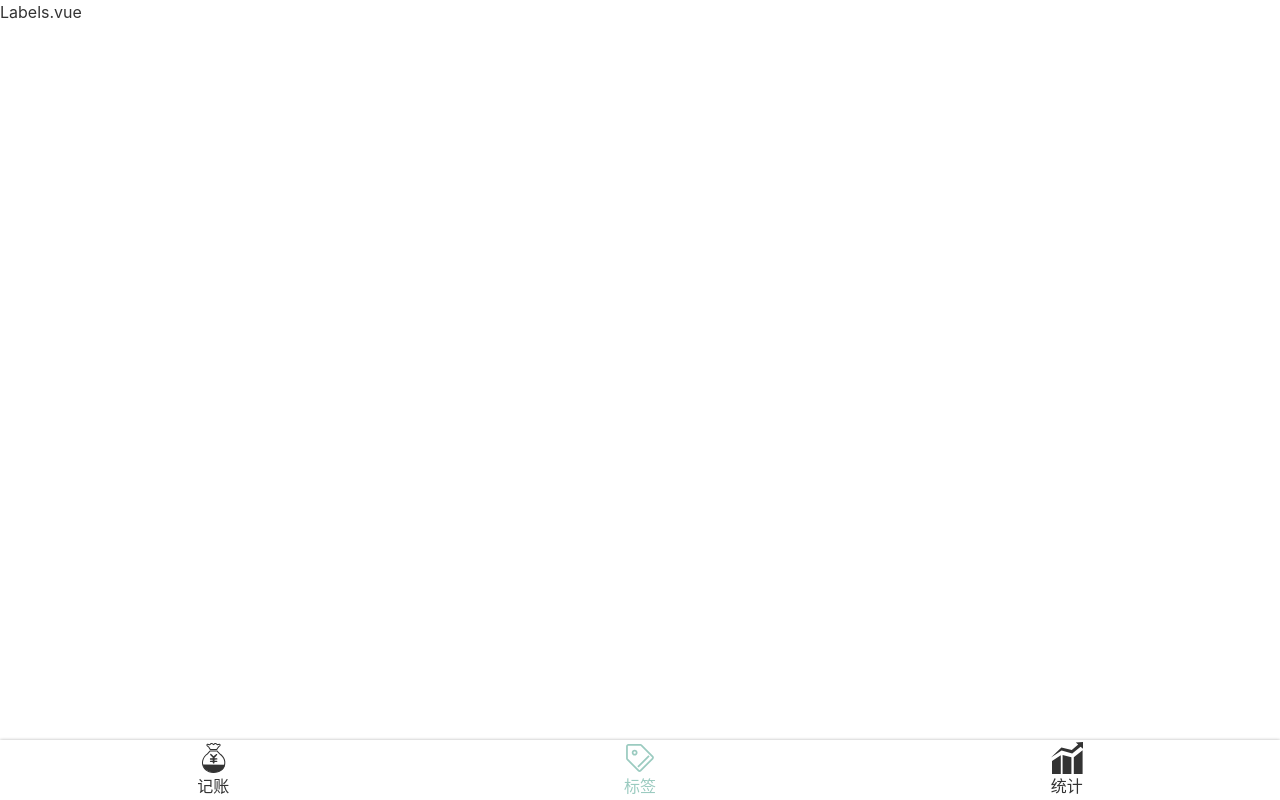
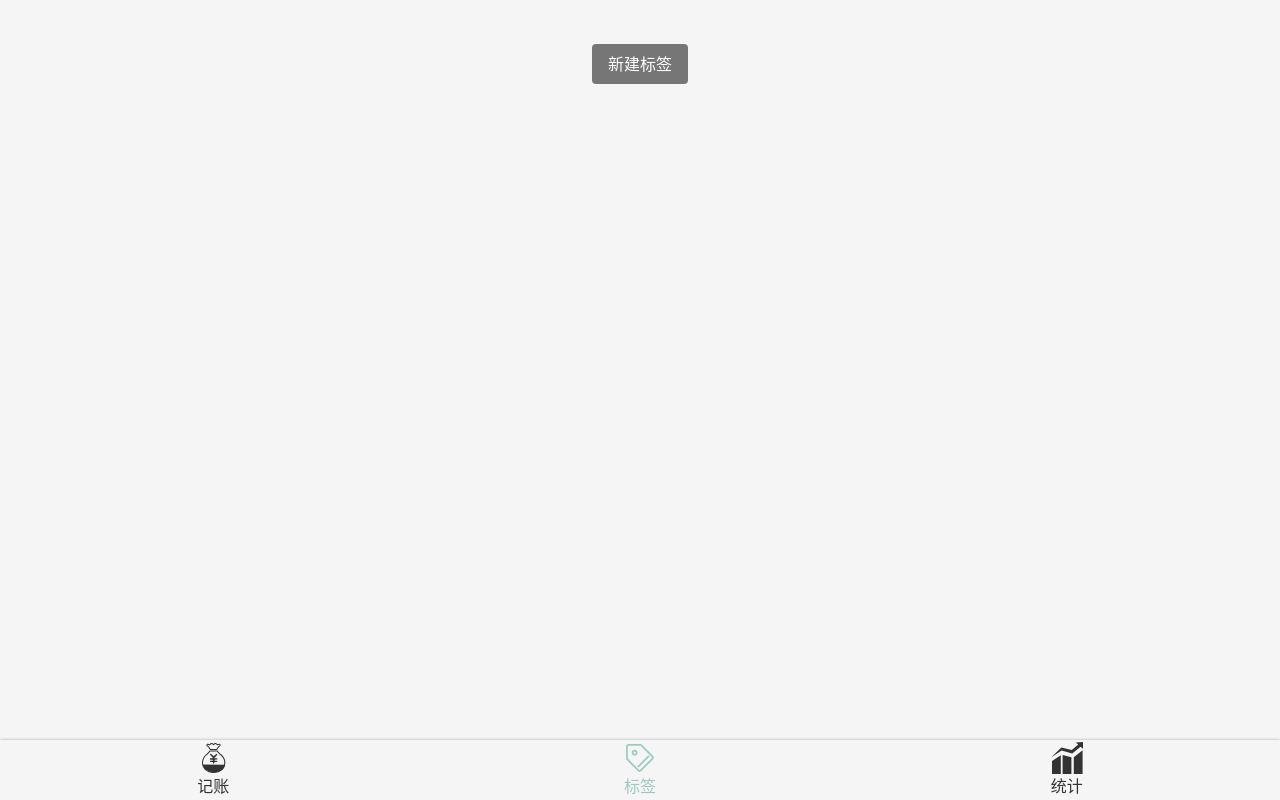
Before and after one commit to YYP-Allen/mipocket, a Vue app: page /#/labels in a window 1280 px wide. Built offline with nearby package versions, Linux system fonts and the light colour scheme.

Commit message:
展示与创建标签

```diff
--- a/src/App.vue
+++ b/src/App.vue
@@ -14,5 +14,6 @@
     line-height: 1.5;
     font-size: 16px;
     font-family: $font-hei;
+    background: #f5f5f5;
   }
 </style>
--- a/src/model.ts
+++ b/src/models/recordListModel.ts
@@ -1,5 +1,5 @@
 const localStorageKeyName = 'recordList';
-const model = {
+const recordListModel = {
   clone(data: RecordItem[] | RecordItem) {
     return JSON.parse(JSON.stringify(data));
   },
@@ -10,4 +10,4 @@
     return window.localStorage.setItem(localStorageKeyName, JSON.stringify(data));
   }
 };
-export default model;
+export default recordListModel;
--- /dev/null
+++ b/src/models/tagListModel.ts
@@ -0,0 +1,24 @@
+const localStorageKeyName = 'tagList';
+type TagListModel = {
+  data: string[]
+  fetch: () => string[]
+  create: (name: string) => 'success' | 'duplicated' // 联合类型
+  save: () => void
+}
+const tagListModel: TagListModel = {
+  data: [],
+  fetch() {
+    this.data = JSON.parse(window.localStorage.getItem(localStorageKeyName) || '[]');
+    return this.data;
+  },
+  save() {
+    return window.localStorage.setItem(localStorageKeyName, JSON.stringify(this.data));
+  },
+  create(name: string) {
+    if(this.data.indexOf(name) > 0) { return 'duplicated'}
+    this.data.push(name);
+    this.save();
+    return 'success';
+  }
+};
+export default tagListModel;
--- a/src/views/Labels.vue
+++ b/src/views/Labels.vue
@@ -1,13 +1,72 @@
 <template>
   <div>
     <Layout>
-      <p>Labels.vue</p>
+      <ol class="tags">
+        <li v-for="tag in tags" :keys="tag">
+          <span>{{tag}}</span>
+          <Icon name="right"/>
+        </li>
+      </ol>
+      <div class="createTag-wrapper">
+        <button class="createTag" @click="createTag">新建标签</button>
+      </div>
     </Layout>
   </div>
 </template>
 
 <script lang="ts">
-  export default {
-    name: 'Labels'
+  import Vue from 'vue';
+  import {Component} from 'vue-property-decorator';
+  import tagListModel from '@/models/tagListModel';
+
+  tagListModel.fetch()
+  @Component
+  export default class Labels extends Vue {
+    tags = tagListModel.data;
+
+    createTag() {
+      const name = window.prompt('请输入标签名');
+      if (name) {
+        const message = tagListModel.create(name)
+        if (message === 'duplicated') {
+          window.alert('标签名重复了!')
+        } else if (message === 'success') {
+          window.alert('添加成功~')
+        }
+      }
+    }
   };
 </script>
+<style lang="scss" scoped>
+  .tags {
+    background: white;
+    font-size: 16px;
+    padding-left: 16px;
+    > li {
+      min-height: 44px;
+      display: flex;
+      align-items: center;
+      justify-content: space-between;
+      border-bottom: 1px solid #e6e6e6;
+      svg {
+        width: 18px;
+        height: 18px;
+        color: #666;
+        margin-right: 16px;
+      }
+    }
+  }
+  .createTag {
+    background: #767676;
+    color: white;
+    border-radius: 4px;
+    border: none;
+    height: 40px;
+    padding: 0 16px;
+    &-wrapper {
+      text-align: center;
+      padding: 16px;
+      margin-top: 44-16px;
+    }
+  }
+</style>
--- a/src/views/Money.vue
+++ b/src/views/Money.vue
@@ -1,10 +1,10 @@
 <template>
   <Layout class-prefix="layout">
-      <NumberPad @update:value="onUpdateAmount" @submit="saveRecord"/>
-      <Types :value.sync="record.type"/>
-      <Notes @update:value="onUpdateNotes"/>
-      <Tags :data-source.sync="tags" @update:value="onUpdateTags"/>
-    </Layout>
+    <NumberPad @update:value="onUpdateAmount" @submit="saveRecord"/>
+    <Types :value.sync="record.type"/>
+    <Notes @update:value="onUpdateNotes"/>
+    <Tags :data-source.sync="tags" @update:value="onUpdateTags"/>
+  </Layout>
 </template>
 
 <script lang="ts">
@@ -14,13 +14,15 @@
   import Notes from '@/components/Money/Notes.vue';
   import Tags from '@/components/Money/Tags.vue';
   import {Component, Watch} from 'vue-property-decorator';
-  import model from '@/model';
+  import recordListModel from '@/models/recordListModel';
+  import tagListModel from '@/models/tagListModel';
 
-  const recordList = model.fetch();
+  const recordList = recordListModel.fetch();
+  const tagList = tagListModel.fetch()
 
   @Component({components: {Tags, Notes, Types, NumberPad}})
   export default class Money extends Vue {
-    tags = ['住房', '餐饮', '交通', '通讯', '学习', '娱乐', '运动'];
+    tags = tagList;
     recordList: RecordItem[] = recordList;
     record: RecordItem = {tags: [], notes: '', type: '-', amount: 0}
     onUpdateTags(value: string[]) {
@@ -33,13 +35,13 @@
       this.record.amount = parseFloat(value);
     }
     saveRecord() {
-      const recordCopy: RecordItem = model.clone(this.record);
+      const recordCopy: RecordItem = recordListModel.clone(this.record);
       recordCopy.createdAt = new Date();
       this.recordList.push(recordCopy);
     }
     @Watch('recordList')
     onRecordListChange(recordList: RecordItem[]) {
-      model.save(this.recordList);
+      recordListModel.save(this.recordList);
     }
   }
 </script>
```
